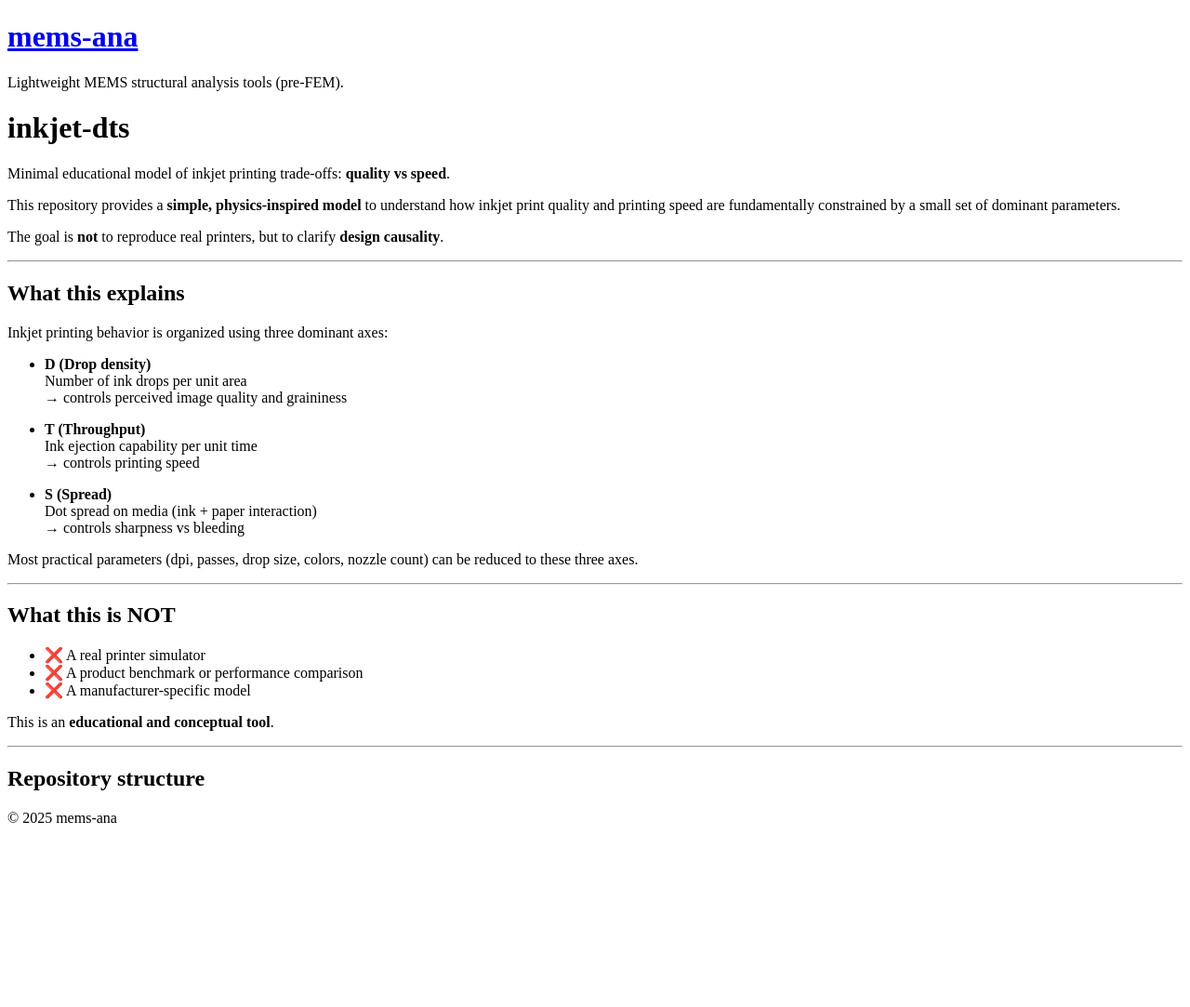
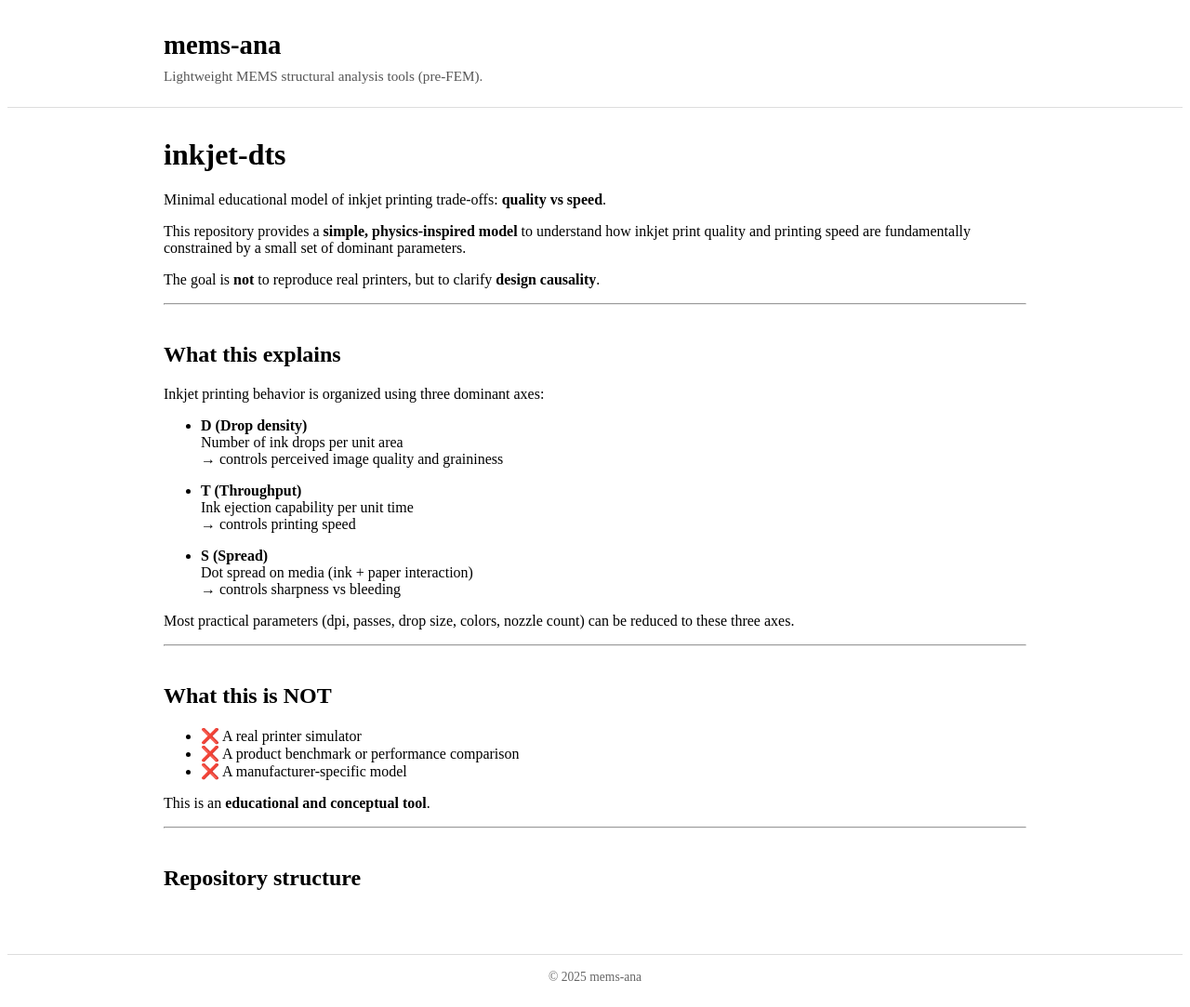
Before and after one commit to Samizo-AITL/inkjet-dts, a Jekyll site: the page built from index.md, in a window 1280 px wide. Shown: the whole page at 93% size. Built offline with Jekyll 4.4.1, drawn with Linux system fonts in a browser that asks for light colours; our own code applies the rules of GitHub Pages for plain Markdown files; before the commit the page ends 900 px from its top, so only the background shows below that.

Commit message:
Update style.css

```diff
--- a/assets/css/style.css
+++ b/assets/css/style.css
@@ -1,193 +1,86 @@
-/*
-  mems-ana Docs Layout – GitHub-like clean UI
-*/
+/* =========================================================
+   style.css  (GitHub Pages / Jekyll minimal style)
+   ========================================================= */
 
-/* ========================================
-   Root layout
-======================================== */
-.mems-ana {
-  font-family: -apple-system, BlinkMacSystemFont, system-ui, "Segoe UI",
-    Helvetica, Arial, sans-serif;
-  line-height: 1.75;
-  color: #24292e;
-  background: #ffffff;
+* { box-sizing: border-box; }
+
+body.mems-ana {
   margin: 0;
+  padding: 0;
+  font-family: -apple-system, BlinkMacSystemFont, "Segoe UI",
+               Roboto, Helvetica, Arial, sans-serif;
+  line-height: 1.6;
+  color: #222;
+  background: #fff;
 }
 
-.mems-ana .wrapper {
+.wrapper {
   max-width: 960px;
   margin: 0 auto;
-  padding: 2rem 1.4rem;
+  padding: 0 1rem;
 }
 
-.mems-ana .main-container {
-  max-width: 960px;
-  margin: 0 auto;
-  padding: 1rem 1.4rem 2rem;
+.page-header {
+  border-bottom: 1px solid #ddd;
+  padding: 1.5rem 0;
+  margin-bottom: 2rem;
 }
 
-/* ========================================
-   Header
-======================================== */
-.mems-ana .page-header {
-  border-bottom: 1px solid #e1e4e8;
-  background: #fafbfc;
-  padding: 1.2rem 0;
+.site-title {
+  margin: 0;
+  font-size: 1.8rem;
 }
 
-.mems-ana .site-title {
-  font-size: 2.1rem;
-  margin: 0;
-  font-weight: 600;
-}
-
-.mems-ana .site-title a {
-  text-decoration: none;
-  color: #24292e;
-}
-
-.mems-ana .site-description {
-  margin: 0.4rem 0 0.2rem;
-  color: #57606a;
-  font-size: 0.98rem;
-}
-
-/* ========================================
-   Headings
-======================================== */
-.mems-ana h1,
-.mems-ana h2,
-.mems-ana h3,
-.mems-ana h4 {
-  font-weight: 600;
-  margin-top: 2rem;
-  margin-bottom: 0.9rem;
-}
-
-.mems-ana h1,
-.mems-ana h2 {
-  border-bottom: 1px solid #eaecef;
-  padding-bottom: 0.35rem;
-}
-
-.mems-ana h1 { font-size: 1.6rem; }
-.mems-ana h2 { font-size: 1.35rem; }
-.mems-ana h3 { font-size: 1.18rem; }
-
-/* ========================================
-   Text spacing
-======================================== */
-.mems-ana p {
-  margin-top: 0.4rem;
-  margin-bottom: 0.8rem;
-}
-
-/* ========================================
-   Links
-======================================== */
-.mems-ana a {
-  color: #0969da;
+.site-title a {
+  color: #000;
   text-decoration: none;
 }
 
-.mems-ana a:hover {
-  text-decoration: underline;
+.site-description {
+  margin: 0.5rem 0 0;
+  color: #555;
+  font-size: 0.95rem;
 }
 
-/* ========================================
-   Media
-======================================== */
-.mems-ana img,
-.mems-ana video,
-.mems-ana iframe {
-  max-width: 100%;
+.main-container {
+  max-width: 960px;
+  margin: 0 auto;
+  padding: 0 1rem 3rem;
 }
 
-/* ========================================
-   Tables (GitHub Style)
-======================================== */
-.mems-ana table {
-  width: 100%;
-  border-collapse: collapse;
-  margin: 1.6em 0;
-  border: 1px solid #d0d7de;
-  border-radius: 6px;
-  overflow: hidden;
+.page-footer {
+  border-top: 1px solid #ddd;
+  padding: 1rem 0;
+  font-size: 0.85rem;
+  color: #666;
+  text-align: center;
 }
 
-.mems-ana th,
-.mems-ana td {
-  border: 1px solid #d0d7de;
-  padding: 0.65em 0.9em;
+h1, h2, h3 { font-weight: 600; }
+h2 { margin-top: 2.5rem; }
+
+p { margin: 1rem 0; }
+
+img {
+  max-width: 100%;
+  height: auto;
+  display: block;
+  margin: 1.5rem auto;
 }
 
-.mems-ana th {
-  background: #f6f8fa;
-  font-weight: 600;
+pre, code {
+  font-family: ui-monospace, SFMono-Regular, Menlo, Consolas, monospace;
 }
 
-.mems-ana tr:nth-child(2n) {
-  background: #f6f8fa55;
-}
-
-/* ========================================
-   Code
-======================================== */
-.mems-ana code {
-  font-family: SFMono-Regular, Menlo, Monaco, Consolas;
+pre {
   background: #f6f8fa;
-  padding: 0.15em 0.35em;
-  border-radius: 4px;
-  border: 1px solid #e1e4e8;
-  font-size: 0.92em;
-}
-
-.mems-ana pre {
-  background: #f6f8fa;
-  border: 1px solid #d0d7de;
-  border-radius: 6px;
-  padding: 1rem 1.2rem;
+  padding: 1rem;
   overflow-x: auto;
-  margin: 1.2rem 0;
-}
-
-.mems-ana pre code {
-  background: none;
-  padding: 0;
-  border: none;
-}
-
-/* ========================================
-   Blockquotes
-======================================== */
-.mems-ana blockquote {
-  margin: 1.2em 0;
-  padding: 0.8em 1em;
-  border-left: 4px solid #d0d7de;
-  background: #f9fafb;
-  color: #57606a;
   border-radius: 4px;
 }
 
-/* ========================================
-   Mermaid
-======================================== */
-.mems-ana .mermaid {
-  margin: 2rem auto;
-  padding: 0.8rem;
-  background: #ffffff;
-  border-radius: 6px;
+code {
+  background: #f6f8fa;
+  padding: 0.15rem 0.3rem;
+  border-radius: 3px;
 }
-
-/* ========================================
-   Footer
-======================================== */
-.mems-ana .page-footer {
-  border-top: 1px solid #e1e4e8;
-  margin-top: 3rem;
-  padding: 1.5rem 0 2rem;
-  text-align: center;
-  color: #57606a;
-  font-size: 0.9rem;
-  background: #fafbfc;
-}
```
